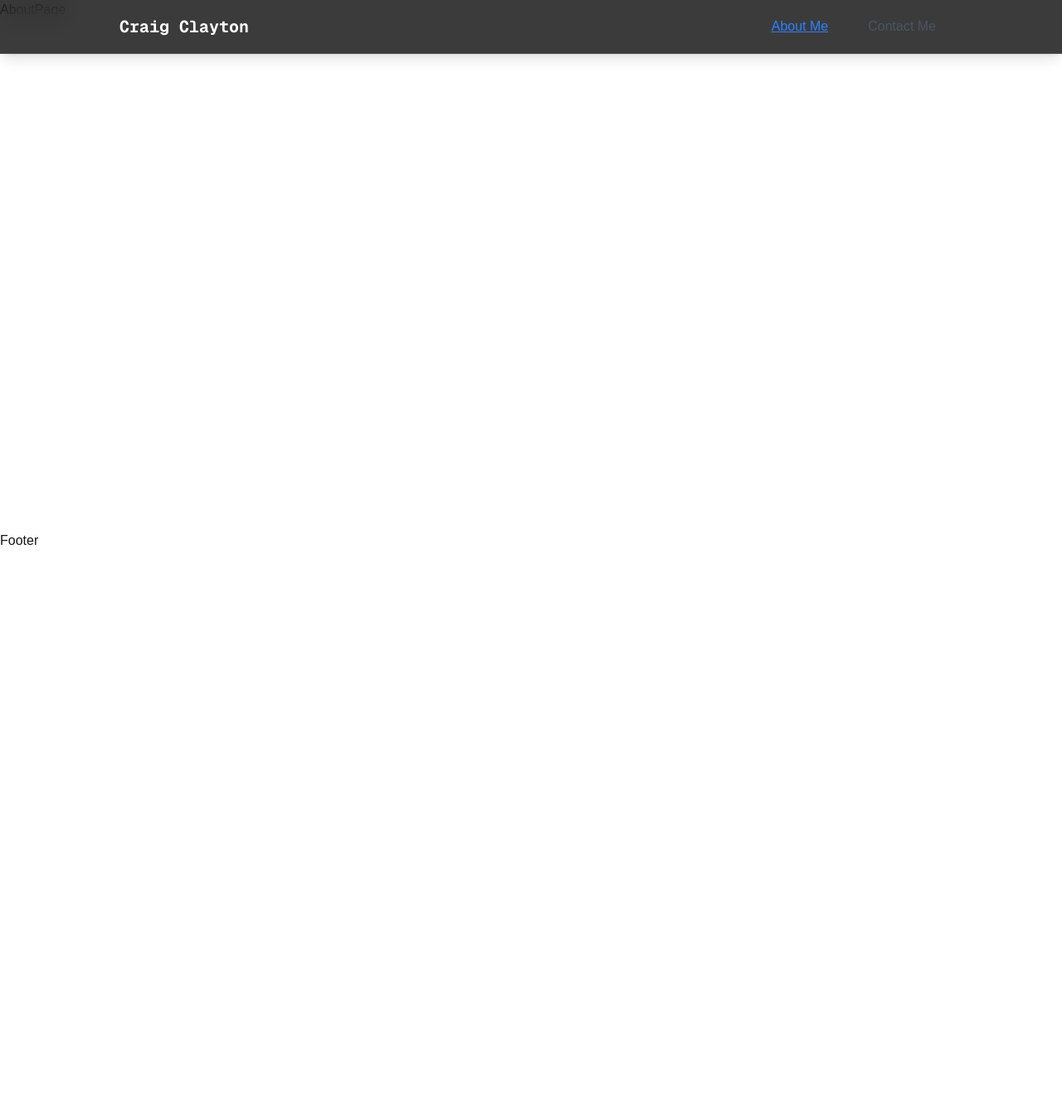
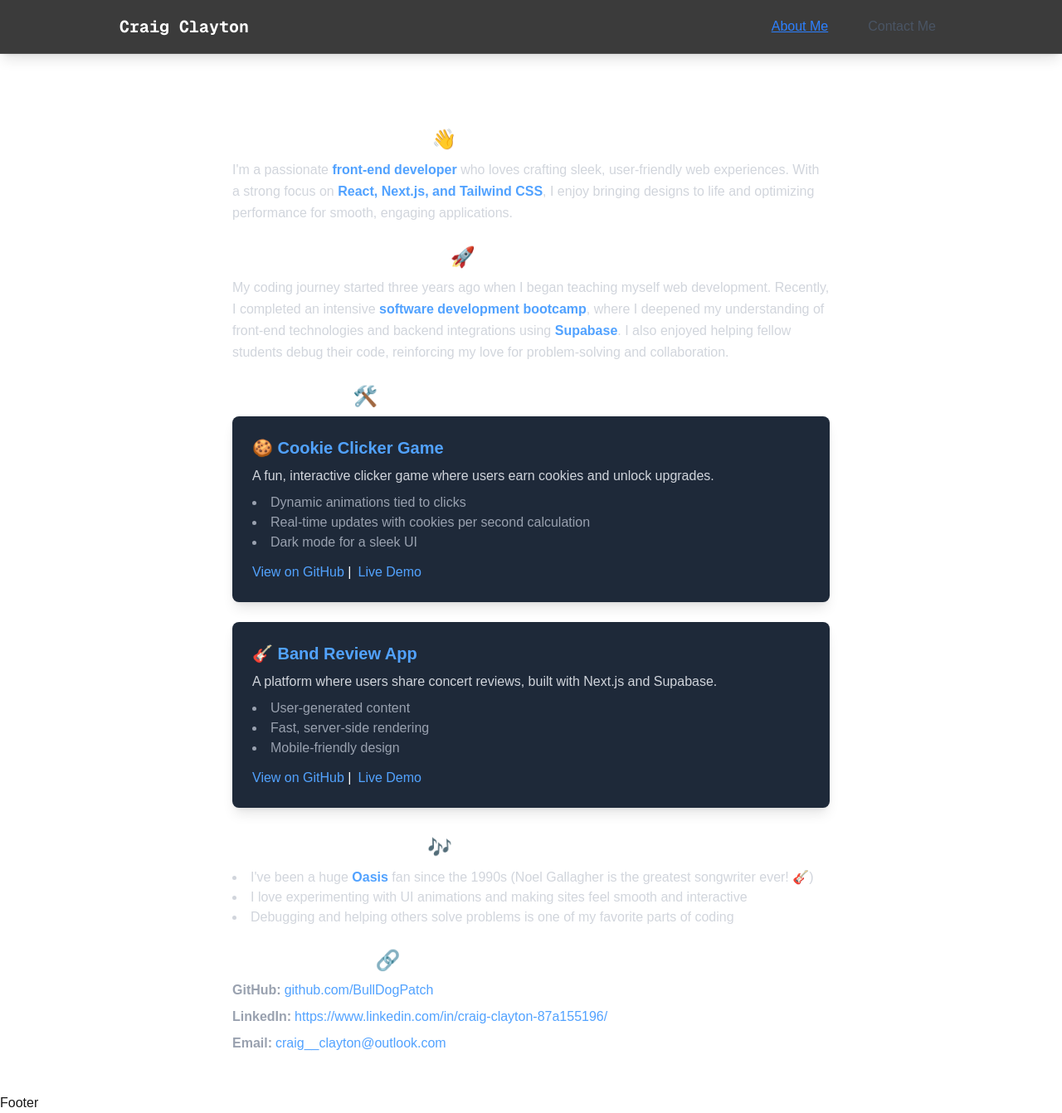
Before and after one commit to BullDogPatch/portfolio-site, a Next.js app: page /about in a window 1280 px wide. Shown: the whole page at 83% size. Before the commit the page ends 800 px from the top, so only its background shows below. Built offline with nearby package versions, Linux system fonts and the light colour scheme.

Commit message:
working on about me

```diff
--- a/src/app/about/page.tsx
+++ b/src/app/about/page.tsx
@@ -1,5 +1,132 @@
 const AboutPage = () => {
-  return <div>AboutPage</div>;
+  return (
+    <div className='max-w-3xl mt-10 mx-auto px-6 py-12 text-white'>
+      <h1 className='text-4xl font-bold text-center mb-6'>About Me</h1>
+
+      <h2 className='text-2xl font-semibold mb-2'>
+        Hi, I&apos;m Craig Clayton 👋
+      </h2>
+      <p className='text-gray-300 leading-relaxed mb-6'>
+        I'm a passionate{' '}
+        <span className='font-semibold text-blue-400'>front-end developer</span>{' '}
+        who loves crafting sleek, user-friendly web experiences. With a strong
+        focus on{' '}
+        <span className='font-semibold text-blue-400'>
+          React, Next.js, and Tailwind CSS
+        </span>
+        , I enjoy bringing designs to life and optimizing performance for
+        smooth, engaging applications.
+      </p>
+
+      <h2 className='text-2xl font-semibold mb-2'>My Developer Journey 🚀</h2>
+      <p className='text-gray-300 leading-relaxed mb-6'>
+        My coding journey started three years ago when I began teaching myself
+        web development. Recently, I completed an intensive{' '}
+        <span className='font-semibold text-blue-400'>
+          software development bootcamp
+        </span>
+        , where I deepened my understanding of front-end technologies and
+        backend integrations using{' '}
+        <span className='font-semibold text-blue-400'>Supabase</span>. I also
+        enjoyed helping fellow students debug their code, reinforcing my love
+        for problem-solving and collaboration.
+      </p>
+
+      <h2 className='text-2xl font-semibold mb-2'>What I Build 🛠️</h2>
+
+      <div className='bg-gray-800 p-6 rounded-lg shadow-lg mb-6'>
+        <h3 className='text-xl font-semibold text-blue-400'>
+          🍪 Cookie Clicker Game
+        </h3>
+        <p className='text-gray-300 mt-2'>
+          A fun, interactive clicker game where users earn cookies and unlock
+          upgrades.
+        </p>
+        <ul className='list-disc list-inside text-gray-400 mt-2'>
+          <li>Dynamic animations tied to clicks</li>
+          <li>Real-time updates with cookies per second calculation</li>
+          <li>Dark mode for a sleek UI</li>
+        </ul>
+        <div className='mt-3'>
+          <a href='#' className='text-blue-400 hover:underline'>
+            View on GitHub
+          </a>{' '}
+          |
+          <a href='#' className='text-blue-400 hover:underline ml-2'>
+            Live Demo
+          </a>
+        </div>
+      </div>
+
+      <div className='bg-gray-800 p-6 rounded-lg shadow-lg'>
+        <h3 className='text-xl font-semibold text-blue-400'>
+          🎸 Band Review App
+        </h3>
+        <p className='text-gray-300 mt-2'>
+          A platform where users share concert reviews, built with Next.js and
+          Supabase.
+        </p>
+        <ul className='list-disc list-inside text-gray-400 mt-2'>
+          <li>User-generated content</li>
+          <li>Fast, server-side rendering</li>
+          <li>Mobile-friendly design</li>
+        </ul>
+        <div className='mt-3'>
+          <a href='#' className='text-blue-400 hover:underline'>
+            View on GitHub
+          </a>{' '}
+          |
+          <a href='#' className='text-blue-400 hover:underline ml-2'>
+            Live Demo
+          </a>
+        </div>
+      </div>
+
+      <h2 className='text-2xl font-semibold mt-8 mb-2'>
+        Fun Facts About Me 🎶
+      </h2>
+      <ul className='list-disc list-inside text-gray-300 mb-6'>
+        <li>
+          I&apos;ve been a huge{' '}
+          <span className='font-semibold text-blue-400'>Oasis</span> fan since
+          the 1990s (Noel Gallagher is the greatest songwriter ever! 🎸)
+        </li>
+        <li>
+          I love experimenting with UI animations and making sites feel smooth
+          and interactive
+        </li>
+        <li>
+          Debugging and helping others solve problems is one of my favorite
+          parts of coding
+        </li>
+      </ul>
+
+      <h2 className='text-2xl font-semibold mb-2'>Let's Connect! 🔗</h2>
+      <div className='space-y-2'>
+        <p>
+          <span className='font-semibold text-gray-400'>GitHub:</span>
+          <a href='#' className='text-blue-400 hover:underline ml-1'>
+            github.com/BullDogPatch
+          </a>
+        </p>
+        <p>
+          <span className='font-semibold text-gray-400'>LinkedIn:</span>
+          <a href='#' className='text-blue-400 hover:underline ml-1'>
+            https://www.linkedin.com/in/craig-clayton-87a155196/
+          </a>
+        </p>
+        <p>
+          <span className='font-semibold text-gray-400'>Email:</span>
+          <a
+            href='mailto:your.email@example.com'
+            className='text-blue-400 hover:underline ml-1'
+          >
+            craig__clayton@outlook.com
+          </a>
+        </p>
+      </div>
+    </div>
+  );
 };
 
 export default AboutPage;
--- a/src/app/layout.tsx
+++ b/src/app/layout.tsx
@@ -34,7 +34,7 @@ export default function RootLayout({
       >
         <NextTopLoader showSpinner={false} />
         <Header />
-        <main className='h-[80vh] flex flex-col gap-[32px] row-start-2 items-center sm:items-start'>
+        <main className='flex flex-col gap-[32px] row-start-2 items-center sm:items-start'>
           {children}
         </main>
         <Footer />
```
